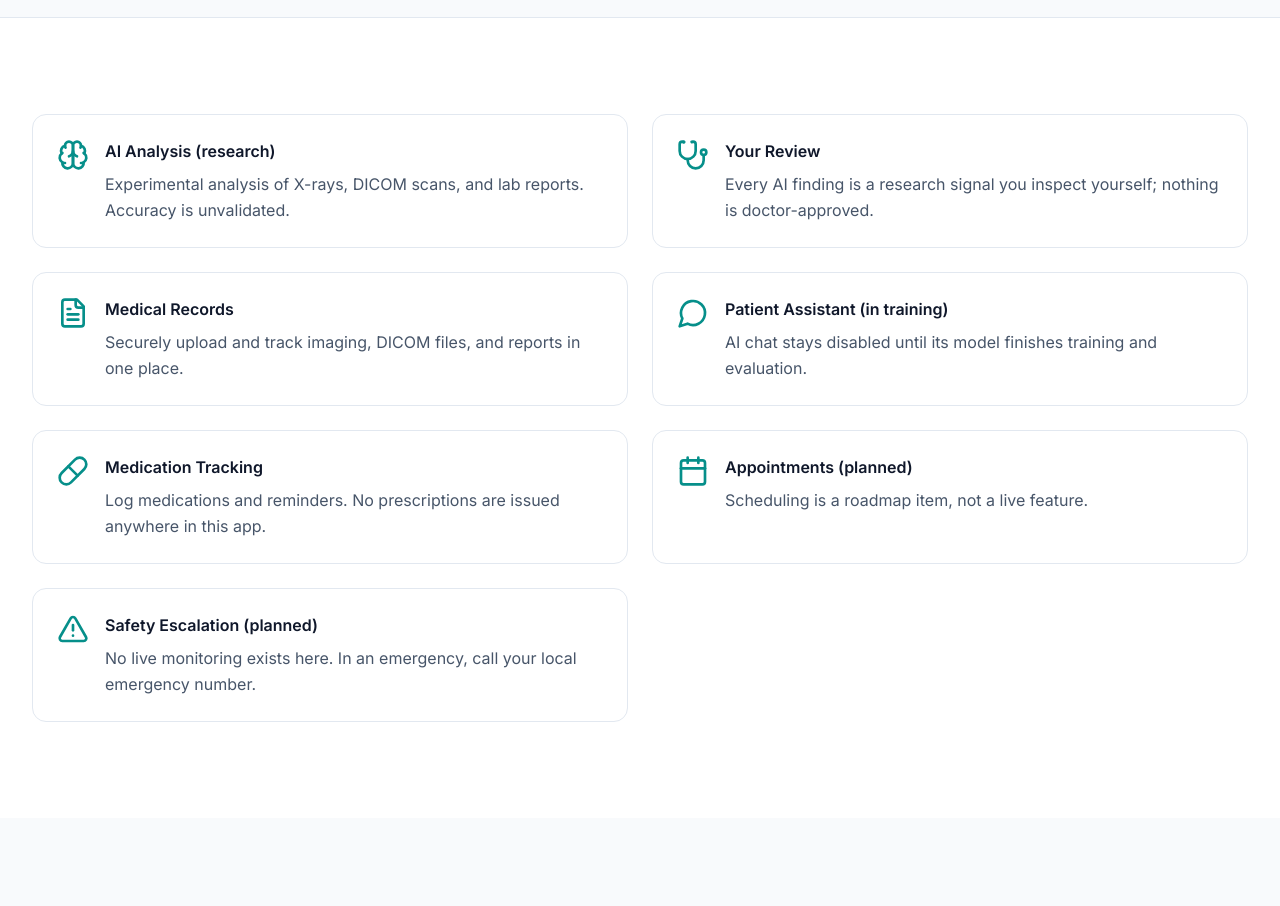
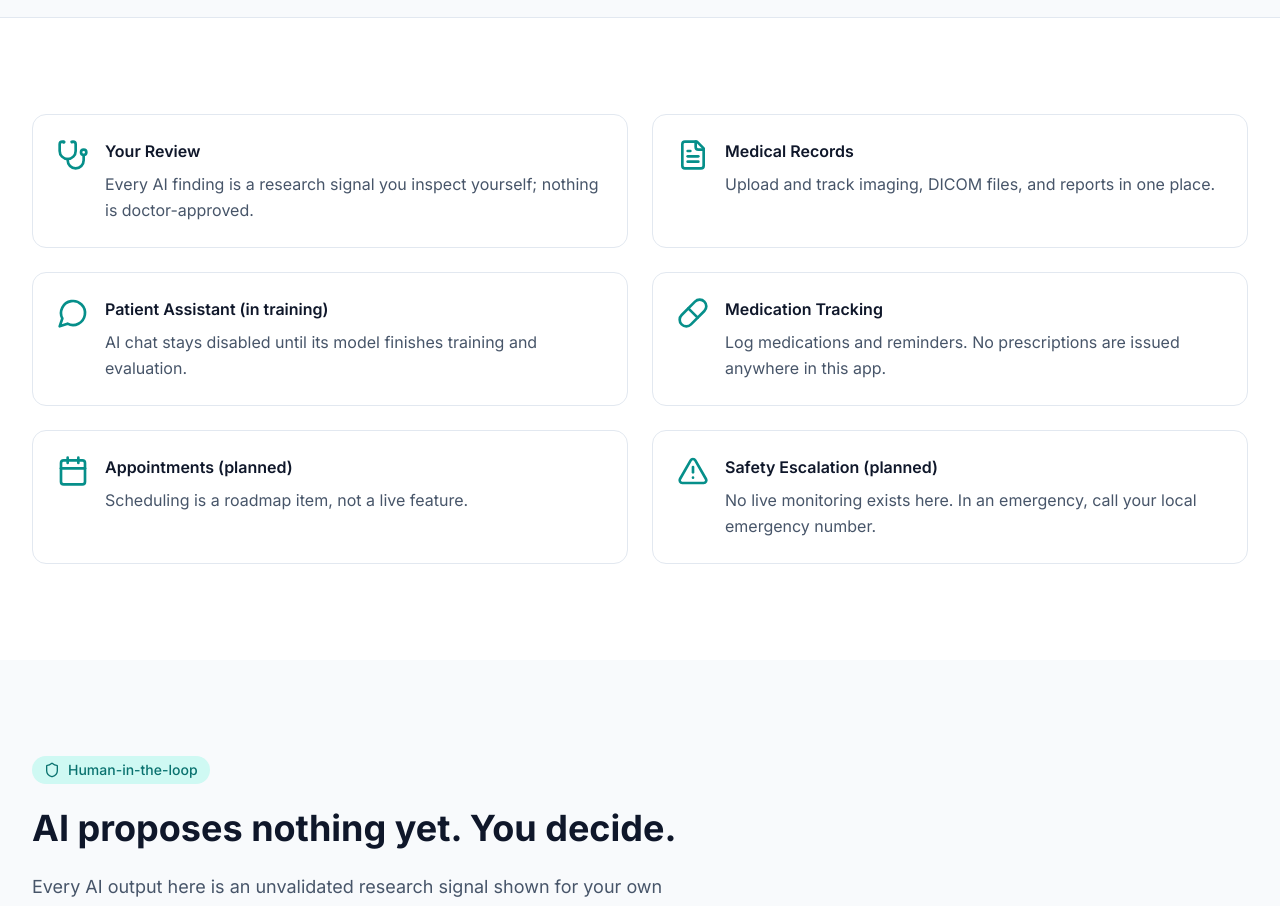
Before and after one commit to minagayid/homzdoctor, a React (Vite) app in the folder frontend/: page / in a window 1280 px wide. Shown: the part 980-1886 px from the top of the page. Built offline with nearby package versions, Linux system fonts and the light colour scheme; no server answers.

Commit message:
Drop disabled AI Analysis card and unsupported Securely qualifier

```diff
--- a/frontend/src/components/landing/Features.tsx
+++ b/frontend/src/components/landing/Features.tsx
@@ -1,5 +1,4 @@
 import {
-  Brain,
   Stethoscope,
   FileText,
   MessageCircle,
@@ -11,12 +10,6 @@ import {
 export default function Features() {
   const features = [
     {
-      icon: Brain,
-      title: 'AI Analysis (research)',
-      desc: 'Experimental analysis of X-rays, DICOM scans, and lab reports. Accuracy is unvalidated.',
-      color: 'teal',
-    },
-    {
       icon: Stethoscope,
       title: 'Your Review',
       desc: 'Every AI finding is a research signal you inspect yourself; nothing is doctor-approved.',
@@ -25,7 +18,7 @@ export default function Features() {
     {
       icon: FileText,
       title: 'Medical Records',
-      desc: 'Securely upload and track imaging, DICOM files, and reports in one place.',
+      desc: 'Upload and track imaging, DICOM files, and reports in one place.',
       color: 'teal',
     },
     {
```
